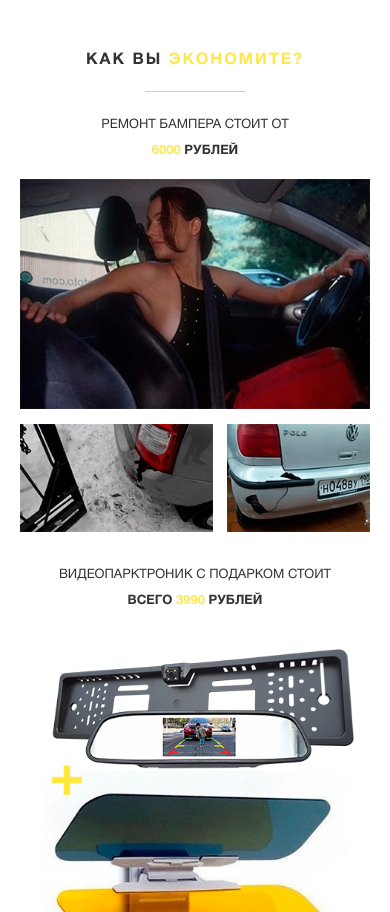
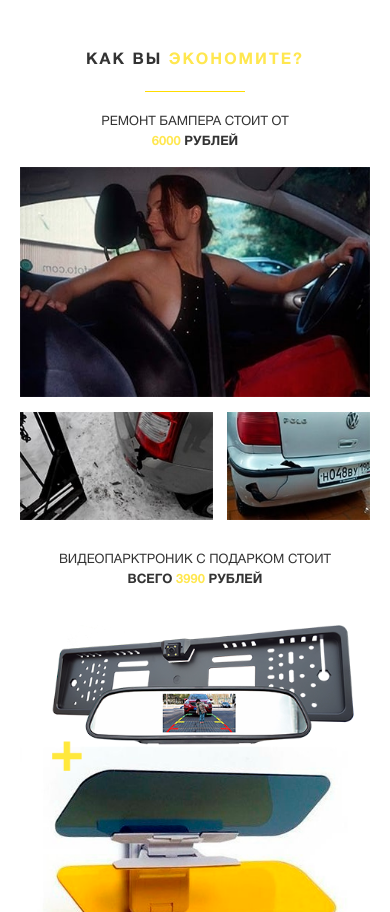
Before and after one commit to yuriy82791/Landing-AUTOSHOP, a plain HTML site: page index.html in a window 390 px wide. Shown: the part 3754-4666 px from the top of the page. Drawn offline with Linux system fonts and the light colour scheme.

Commit message:
In .economy-gallery p change list-tyle:20px to line-height:20px

```diff
--- a/css/style.css
+++ b/css/style.css
@@ -923,7 +923,7 @@ strong, b, h1, h2, h3, h4, h5, h6{
    }
    .economy-gallery p{
      font-size: 13px;
-     list-style: 20px;
+     line-height: 20px;
    }
    .form-input input{
      width: 280px;
```
